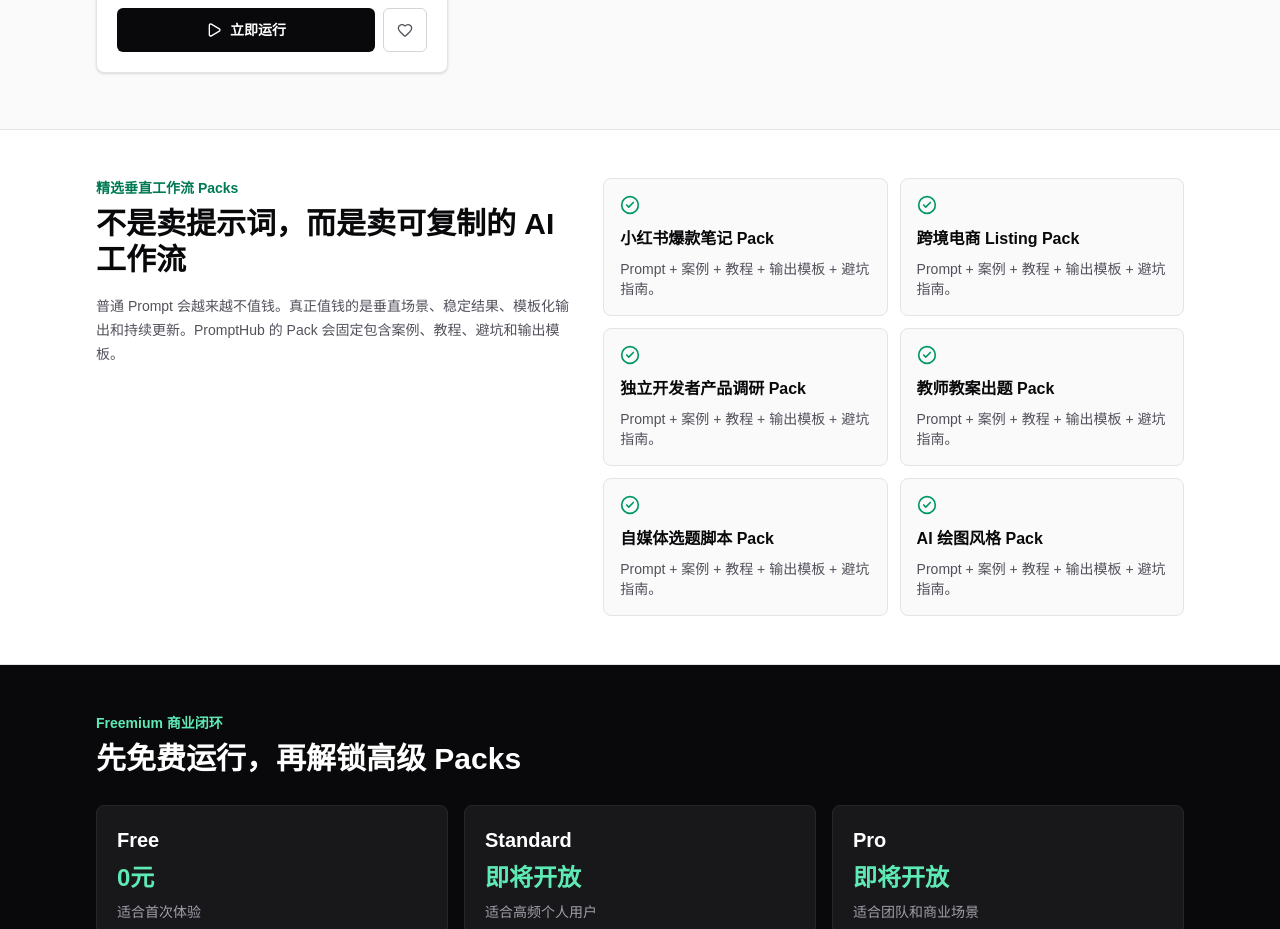
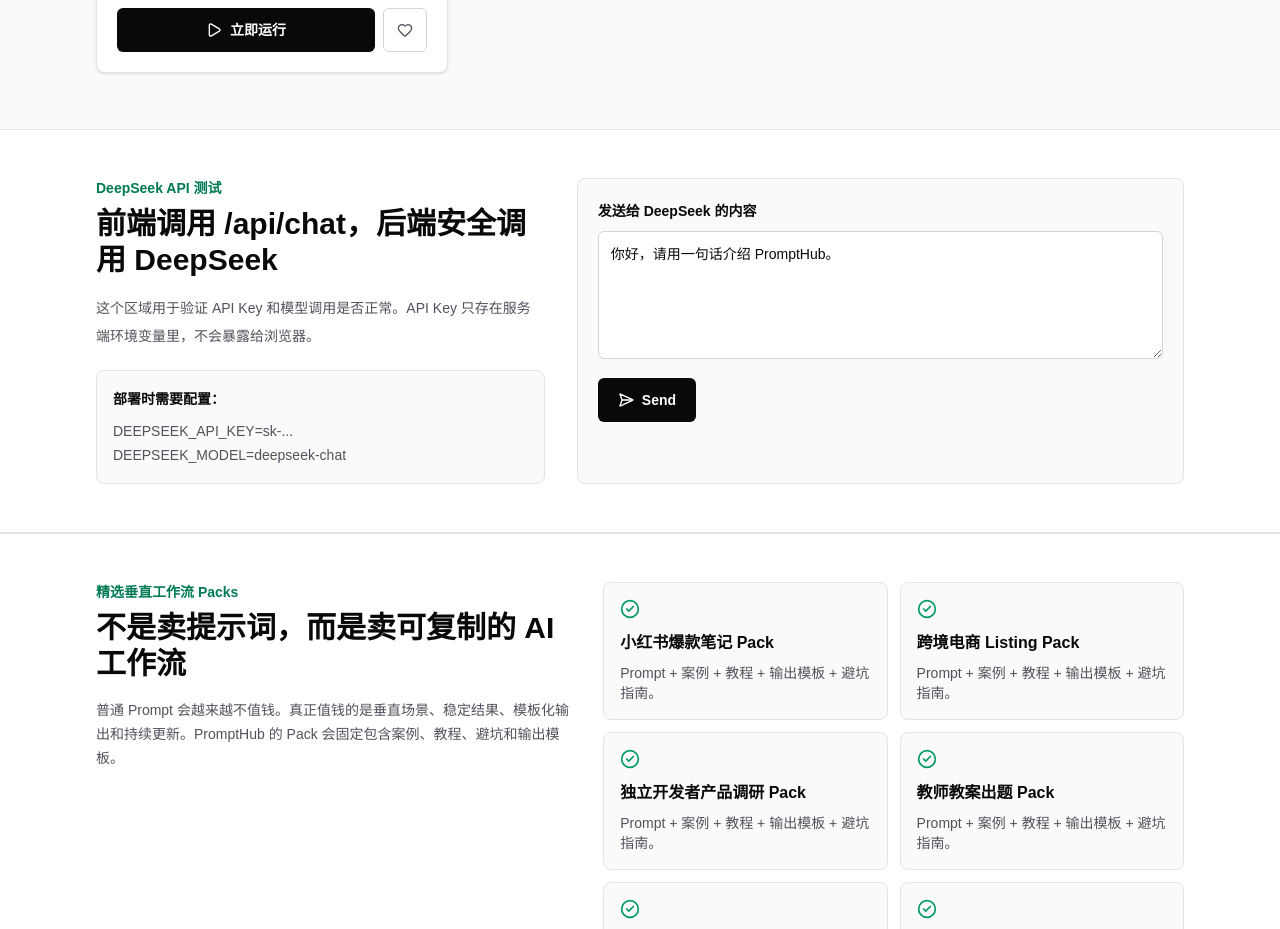
Before and after one commit to lyu20161226-beep/PromptHub, a Next.js app: page / in a window 1280 px wide. Shown: the part 7000-7929 px from the top of the page. Built offline with nearby package versions, Linux system fonts and the light colour scheme; no server answers.

Commit message:
add DeepSeek chat API demo

```diff
--- /dev/null
+++ b/src/app/api/chat/route.ts
@@ -0,0 +1,99 @@
+import { NextResponse } from "next/server";
+
+type ChatRequest = {
+  message?: unknown;
+};
+
+type DeepSeekResponse = {
+  choices?: Array<{
+    message?: {
+      content?: string;
+    };
+  }>;
+};
+
+async function parseChatRequest(request: Request): Promise<ChatRequest> {
+  const rawBody = await request.text();
+
+  if (!rawBody.trim()) {
+    throw new Error("请求体为空，请输入 message 后重试。");
+  }
+
+  try {
+    return JSON.parse(rawBody) as ChatRequest;
+  } catch {
+    throw new Error("请求格式不是有效 JSON，请刷新页面后重试。");
+  }
+}
+
+export async function POST(request: Request) {
+  let body: ChatRequest;
+
+  try {
+    body = await parseChatRequest(request);
+  } catch (error) {
+    return NextResponse.json({ error: error instanceof Error ? error.message : "请求解析失败" }, { status: 400 });
+  }
+
+  const message = typeof body.message === "string" ? body.message.trim() : "";
+
+  if (!message) {
+    return NextResponse.json({ error: "缺少 message，请输入要发送给 DeepSeek 的内容。" }, { status: 400 });
+  }
+
+  const apiKey = process.env.DEEPSEEK_API_KEY?.trim();
+
+  if (!apiKey) {
+    return NextResponse.json({ error: "未配置 DEEPSEEK_API_KEY，请在 .env.local 或 Vercel 环境变量中添加。" }, { status: 500 });
+  }
+
+  if (apiKey === "deepseek-chat") {
+    return NextResponse.json({ error: "DEEPSEEK_API_KEY 不能填写模型名 deepseek-chat，请填写 sk- 开头的真实 API Key。" }, { status: 500 });
+  }
+
+  let response: Response;
+
+  try {
+    response = await fetch("https://api.deepseek.com/chat/completions", {
+      method: "POST",
+      headers: {
+        "content-type": "application/json",
+        authorization: `Bearer ${apiKey}`
+      },
+      body: JSON.stringify({
+        model: process.env.DEEPSEEK_MODEL || "deepseek-chat",
+        messages: [
+          {
+            role: "system",
+            content: "你是 PromptHub 的中文 AI 助手。请用清晰、可执行的中文回答用户。"
+          },
+          {
+            role: "user",
+            content: message
+          }
+        ],
+        temperature: 0.7
+      })
+    });
+  } catch {
+    return NextResponse.json({ error: "无法连接 DeepSeek API，请检查网络或稍后重试。" }, { status: 502 });
+  }
+
+  if (!response.ok) {
+    const detail = await response.text();
+    return NextResponse.json({ error: `DeepSeek 调用失败：${detail.slice(0, 300)}` }, { status: 502 });
+  }
+
+  try {
+    const data = (await response.json()) as DeepSeekResponse;
+    const reply = data.choices?.[0]?.message?.content?.trim();
+
+    if (!reply) {
+      return NextResponse.json({ error: "DeepSeek 未返回有效内容，请稍后重试。" }, { status: 502 });
+    }
+
+    return NextResponse.json({ reply, provider: "deepseek", model: process.env.DEEPSEEK_MODEL || "deepseek-chat" });
+  } catch {
+    return NextResponse.json({ error: "DeepSeek 返回内容解析失败，请稍后重试。" }, { status: 502 });
+  }
+}
--- /dev/null
+++ b/src/components/DeepSeekChatDemo.tsx
@@ -0,0 +1,87 @@
+"use client";
+
+import { SendHorizontal } from "lucide-react";
+import { useState } from "react";
+
+export function DeepSeekChatDemo() {
+  const [message, setMessage] = useState("你好，请用一句话介绍 PromptHub。");
+  const [reply, setReply] = useState("");
+  const [error, setError] = useState("");
+  const [loading, setLoading] = useState(false);
+
+  async function sendMessage() {
+    setLoading(true);
+    setReply("");
+    setError("");
+
+    try {
+      const response = await fetch("/api/chat", {
+        method: "POST",
+        headers: {
+          "content-type": "application/json"
+        },
+        body: JSON.stringify({ message })
+      });
+
+      const data = (await response.json()) as { reply?: string; error?: string };
+
+      if (!response.ok || !data.reply) {
+        throw new Error(data.error || "DeepSeek 返回为空，请稍后重试。");
+      }
+
+      setReply(data.reply);
+    } catch (chatError) {
+      setError(chatError instanceof Error ? chatError.message : "请求失败，请稍后重试。");
+    } finally {
+      setLoading(false);
+    }
+  }
+
+  return (
+    <section className="border-y border-zinc-200 bg-white py-12">
+      <div className="mx-auto grid max-w-6xl gap-8 px-4 sm:px-6 lg:grid-cols-[0.85fr_1.15fr] lg:px-8">
+        <div>
+          <p className="text-sm font-semibold text-emerald-700">DeepSeek API 测试</p>
+          <h2 className="mt-2 text-3xl font-bold text-zinc-950">前端调用 /api/chat，后端安全调用 DeepSeek</h2>
+          <p className="mt-4 text-sm leading-7 text-zinc-600">
+            这个区域用于验证 API Key 和模型调用是否正常。API Key 只存在服务端环境变量里，不会暴露给浏览器。
+          </p>
+          <div className="mt-5 rounded-lg border border-zinc-200 bg-zinc-50 p-4 text-sm leading-6 text-zinc-600">
+            <p className="font-bold text-zinc-950">部署时需要配置：</p>
+            <p className="mt-2">DEEPSEEK_API_KEY=sk-...</p>
+            <p>DEEPSEEK_MODEL=deepseek-chat</p>
+          </div>
+        </div>
+
+        <div className="rounded-lg border border-zinc-200 bg-zinc-50 p-5">
+          <label className="block">
+            <span className="text-sm font-bold text-zinc-950">发送给 DeepSeek 的内容</span>
+            <textarea
+              className="mt-2 min-h-32 w-full resize-y rounded-md border border-zinc-300 bg-white p-3 text-sm text-zinc-950 outline-none focus:border-emerald-500 focus:ring-4 focus:ring-emerald-100"
+              onChange={(event) => setMessage(event.target.value)}
+              value={message}
+            />
+          </label>
+          <button
+            className="mt-3 inline-flex min-h-11 items-center justify-center gap-2 rounded-md bg-zinc-950 px-5 text-sm font-bold text-white hover:bg-emerald-700 disabled:cursor-not-allowed disabled:bg-zinc-400"
+            disabled={loading || !message.trim()}
+            onClick={sendMessage}
+            type="button"
+          >
+            <SendHorizontal className="h-4 w-4" aria-hidden="true" />
+            {loading ? "发送中" : "Send"}
+          </button>
+
+          {error && <p className="mt-4 rounded-md border border-red-200 bg-red-50 px-3 py-2 text-sm text-red-700">{error}</p>}
+
+          {reply && (
+            <div className="mt-4 rounded-md border border-emerald-200 bg-white p-4">
+              <p className="text-xs font-bold uppercase tracking-wide text-emerald-700">DeepSeek Reply</p>
+              <pre className="mt-2 whitespace-pre-wrap break-words text-sm leading-6 text-zinc-700">{reply}</pre>
+            </div>
+          )}
+        </div>
+      </div>
+    </section>
+  );
+}
--- a/src/components/PromptOSHome.tsx
+++ b/src/components/PromptOSHome.tsx
@@ -4,6 +4,7 @@
 import { useMemo, useState } from "react";
 import type { PromptCategory, RunnablePrompt } from "../../data/prompts";
 import { promptCategories } from "../../data/prompts";
+import { DeepSeekChatDemo } from "@/components/DeepSeekChatDemo";
 import { RunnablePromptCard } from "@/components/RunnablePromptCard";
 import { recordValidationEvent } from "@/lib/validation-events";
 
@@ -319,6 +320,8 @@
         </div>
       </section>
 
+      <DeepSeekChatDemo />
+
       <section className="border-y border-zinc-200 bg-white py-12" id="packs">
         <div className="mx-auto grid max-w-6xl gap-8 px-4 sm:px-6 lg:grid-cols-[0.9fr_1.1fr] lg:px-8">
           <div>
```
Also changed, not shown: 1 other file (tests, documents, lock files or other folders).
